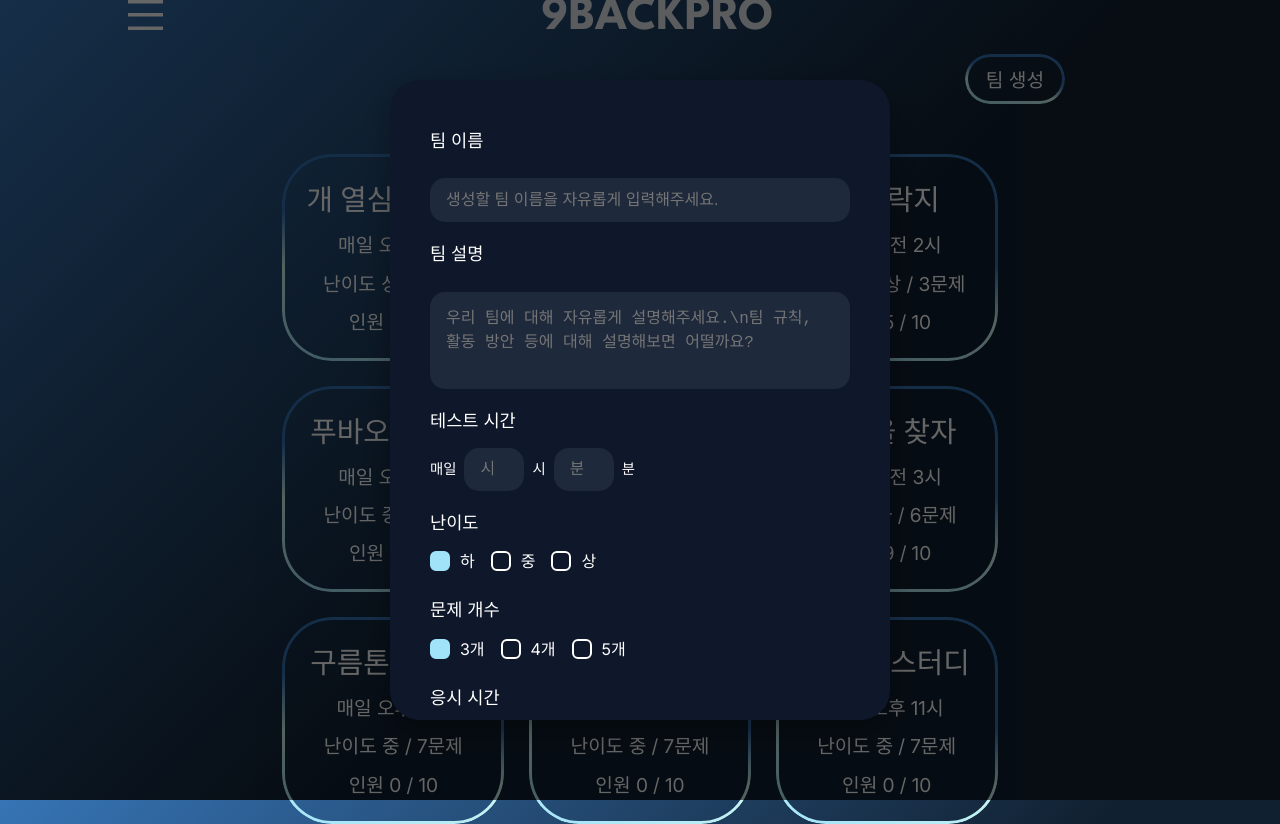
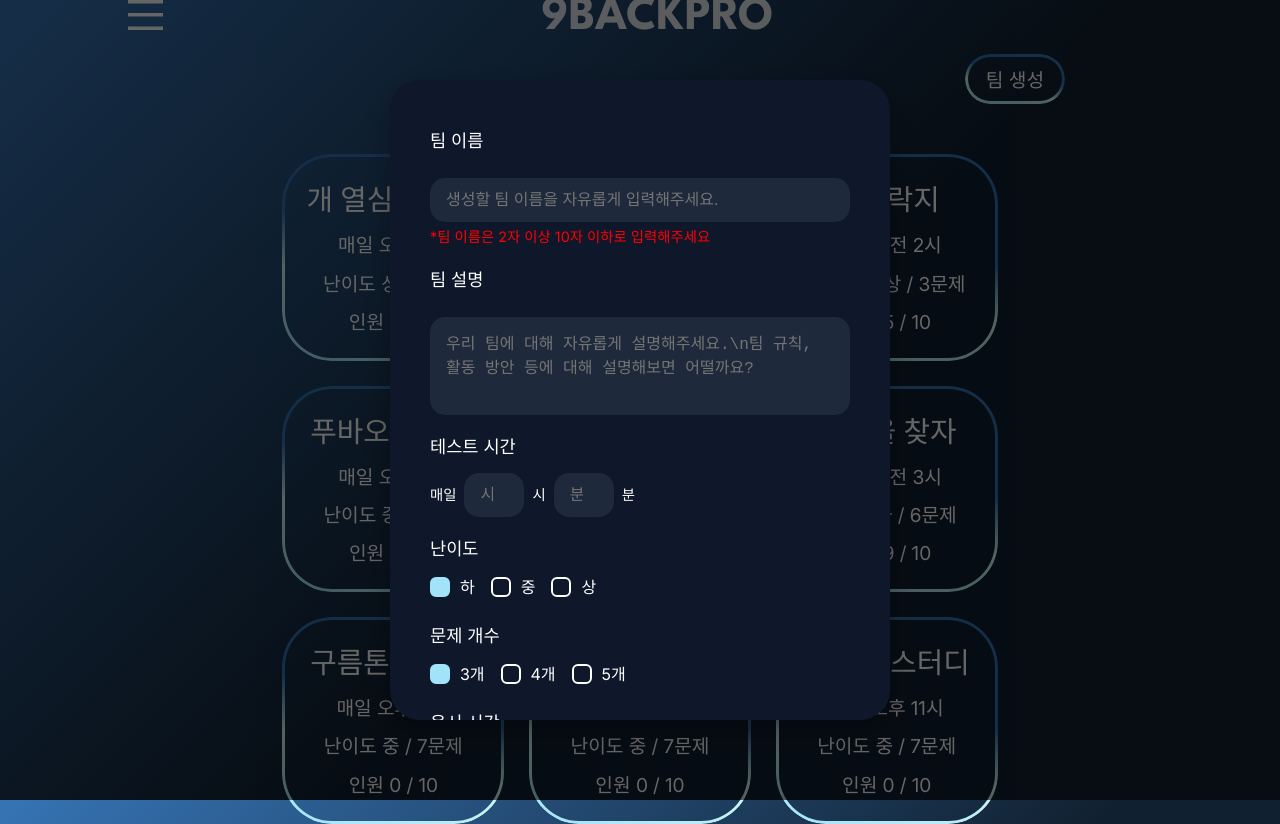
Before and after one commit to PrograMemo-Groom/900pro-fe, a React (Vite) app: page /main in a window 1280 px wide. Both pictures are taken after a click on the button "팀 생성". Built offline with nearby package versions, Linux system fonts and the light colour scheme; no server answers.

Commit message:
[Feat] 팀 조회

```diff
--- a/src/pages/main/MainNoTeam.tsx
+++ b/src/pages/main/MainNoTeam.tsx
@@ -28,6 +28,7 @@ const MainNoTeam = () => {
     setIsOpenDialog(true);
     setSelectedIndex(index);
   }
+
   useEffect(() => {
     const fetchTeamData = async () => {
       try {
@@ -70,7 +71,8 @@ const MainNoTeam = () => {
         </section>
 
         {isOpenDialog && (
-          <TeamDetail team={teamList[selectedIndex]} onClose={() => setIsOpenDialog(false)} />
+          <TeamDetail team={teamList[selectedIndex]}
+          onClose={() => setIsOpenDialog(false)} />
         )}
       </div>
     </main>
--- a/src/pages/main/TeamDialog/TeamCreate.tsx
+++ b/src/pages/main/TeamDialog/TeamCreate.tsx
@@ -3,7 +3,7 @@ import { useState } from 'react';
 import styles from '@/css/main/CreateModal.module.scss';
 
 const TeamCreate = ({ onClose }: any) => {
-  const userId = 2; // TODO: 실제 로그인된 사용자 ID로 변경
+  const userId = 5; // TODO: 실제 로그인된 사용자 ID로 변경
 
   const [teamName, setTeamName] = useState('');
   const [description, setDescription] = useState('');
@@ -12,6 +12,8 @@ const TeamCreate = ({ onClose }: any) => {
   const [startHour, setStartHour] = useState('');
   const [startMinute, setStartMinute] = useState('');
   const [durationTime, setDurationTime] = useState(2);
+
+  const isTeamNameValid = teamName.length >= 2;
 
   const handleSubmit = async (e: React.FormEvent) => {
     e.preventDefault();
@@ -32,8 +34,8 @@ const TeamCreate = ({ onClose }: any) => {
       );
       console.log('팀 생성 성공', response.data);
       onClose();
-    } catch (error) {
-      console.error('팀 생성 실패', error);
+    } catch (error: any) {
+      console.error('팀 생성 실패', error.response?.data || error.message);
     }
   };
 
@@ -48,6 +50,11 @@ const TeamCreate = ({ onClose }: any) => {
             onChange={(e) => setTeamName(e.target.value)}
             placeholder="생성할 팀 이름을 자유롭게 입력해주세요."
           />
+          {!isTeamNameValid && (
+            <p style={{ color: 'red', fontSize: '0.9rem', marginTop: '-15px' }}>
+              *팀 이름은 2자 이상 10자 이하로 입력해주세요
+            </p>
+          )}
 
           <label>팀 설명</label>
           <textarea
--- a/src/pages/main/TeamDialog/TeamDetail.tsx
+++ b/src/pages/main/TeamDialog/TeamDetail.tsx
@@ -9,12 +9,11 @@ const TeamDetail = ({team, onClose} : any) => {
         onClick={(e) => e.stopPropagation()} // 배경 누를 때만 닫히게
       >
         <h2>{team.teamName}</h2>
-        <p>{team.time}</p>
+        <p>⏰ 매일 {team.startTime}</p>
         <p>난이도 {team.level} / {team.problemCount}문제 / 3시간</p>
         <p>인원 {team.currentMembers} / 10</p>
         <hr />
-        <p>소요시간은 3시간이며 ... (설명 등)</p>
-        <p>난이도는 하~최상 / 토론 위주 진행 ...</p>
+        <p>설명이 들어가야하는데 없다</p>
         <button className={styles.joinButton}>팀 가입하기</button>
       </div>
     </div>
```
